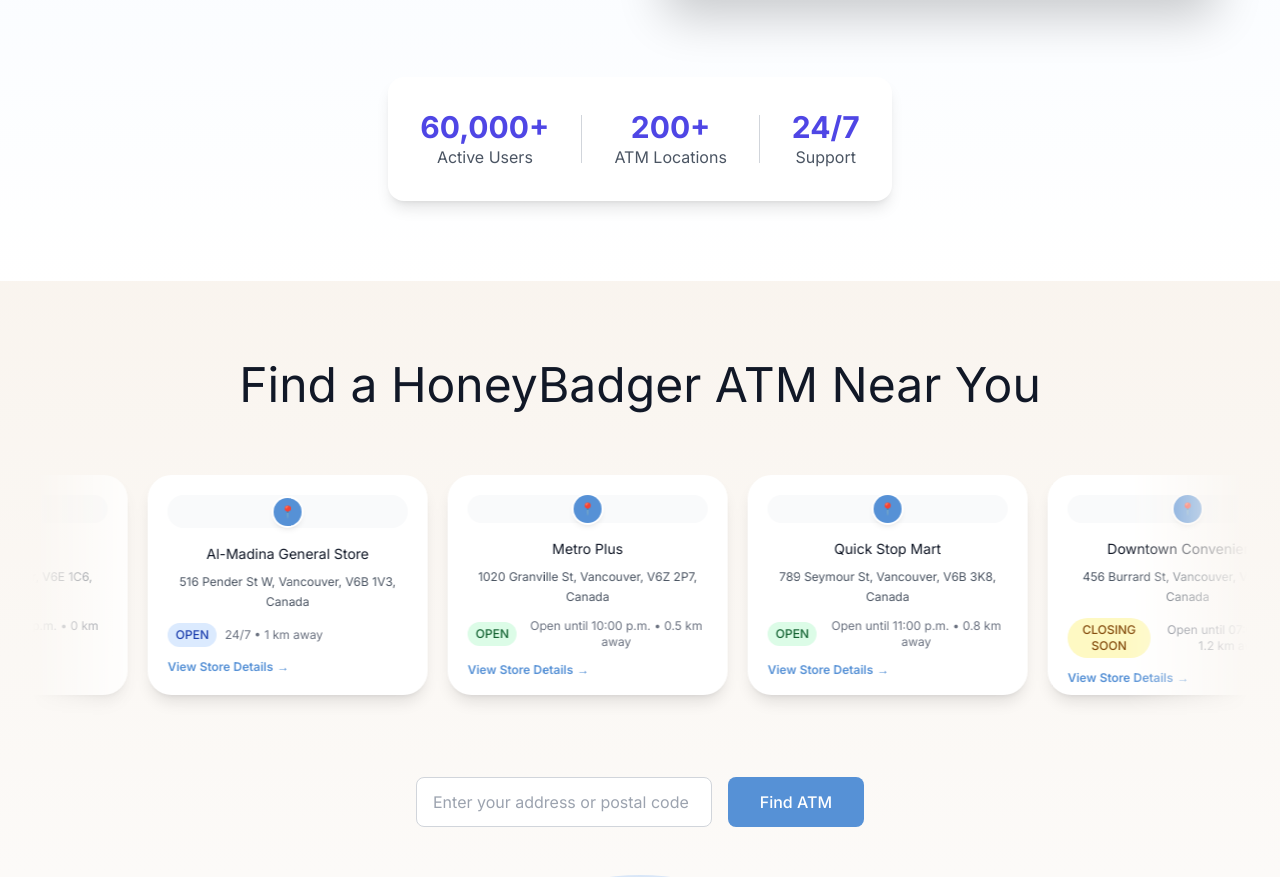
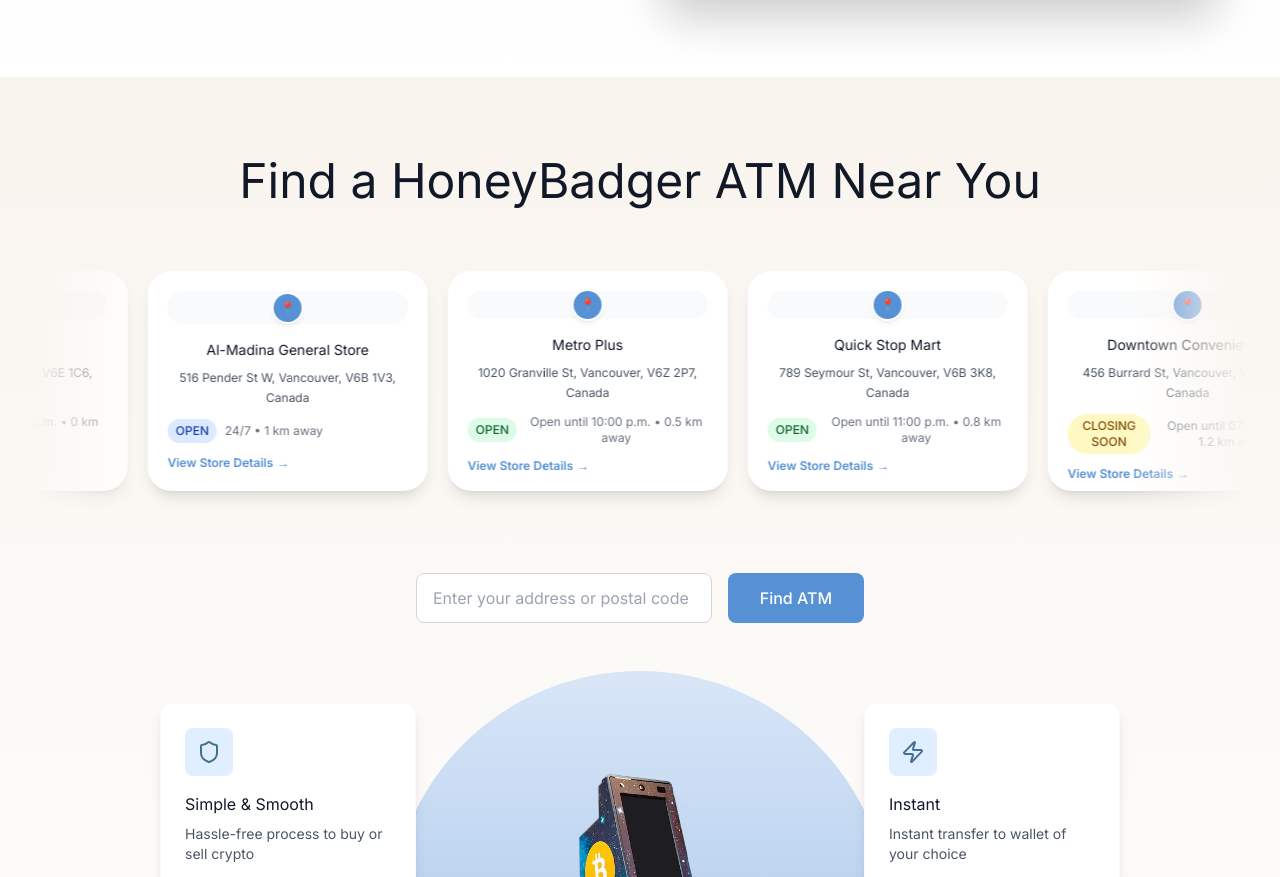
Before and after one commit to HoneyBadgerBitcoin/marketingsite-professional, an Astro site: page / in a window 1280 px wide. Shown: the part 1839-2716 px from the top of the page. Built offline with nearby package versions, Linux system fonts and the light colour scheme; Astro itself is replaced by a stand-in of ours; some packages are replaced by stand-ins of ours.

Commit message:
Remove statistics section from TabServices component

```diff
--- a/src/components/TabServices.tsx
+++ b/src/components/TabServices.tsx
@@ -160,25 +160,6 @@
           </div>
         </div>
 
-        {/* Additional CTAs or stats */}
-        <div className="mt-20 text-center">
-          <div className="inline-flex items-center gap-8 bg-white rounded-2xl shadow-lg p-8">
-            <div>
-              <p className="text-3xl font-bold text-primary-600">60,000+</p>
-              <p className="text-gray-600">Active Users</p>
-            </div>
-            <div className="w-px h-12 bg-gray-300"></div>
-            <div>
-              <p className="text-3xl font-bold text-primary-600">200+</p>
-              <p className="text-gray-600">ATM Locations</p>
-            </div>
-            <div className="w-px h-12 bg-gray-300"></div>
-            <div>
-              <p className="text-3xl font-bold text-primary-600">24/7</p>
-              <p className="text-gray-600">Support</p>
-            </div>
-          </div>
-        </div>
       </div>
     </section>
   );
```
Also changed, not shown: 5 other files.
